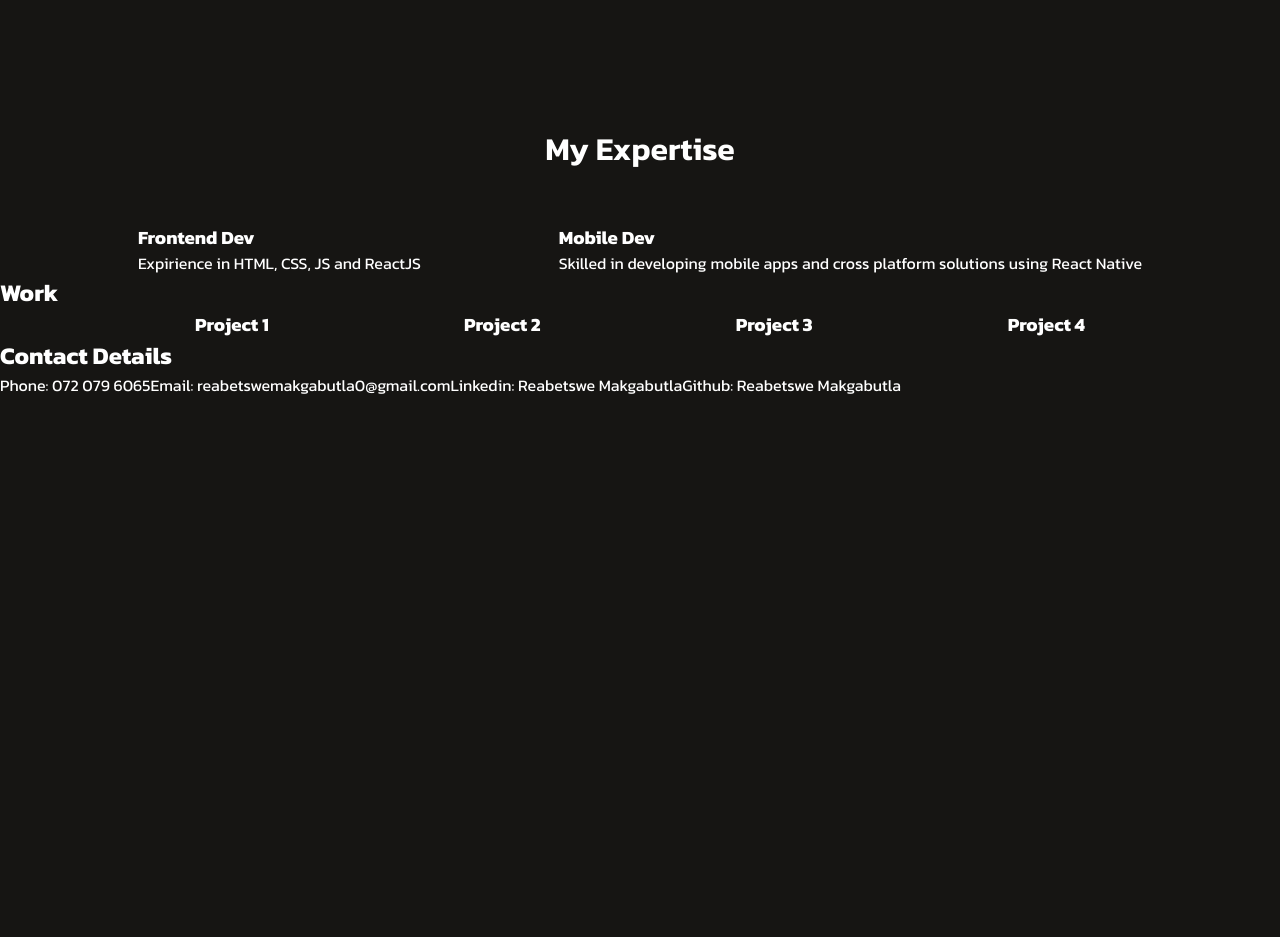
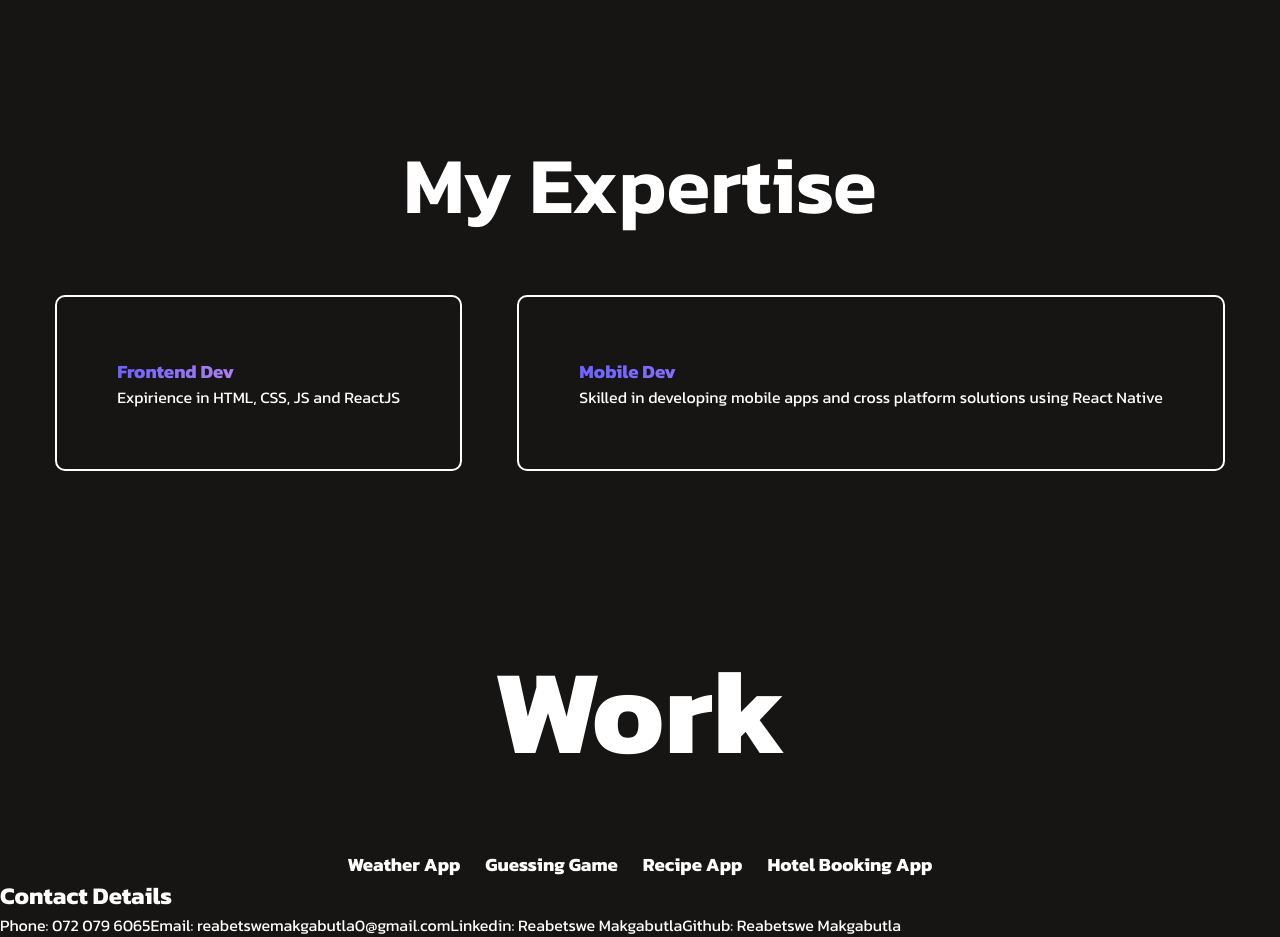
Before and after one commit to ReaDaCoder/professional-portfolio-website, a React (Vite) app: page / in a window 1280 px wide. Shown: the part 1140-2077 px from the top of the page. Before the commit the page ends 1537 px from the top, so only its background shows below. Built offline with nearby package versions, Linux system fonts and the light colour scheme.

Commit message:
added css for expertise component

```diff
--- a/package.json
+++ b/package.json
@@ -12,7 +12,8 @@
   "dependencies": {
     "react": "^18.3.1",
     "react-anchor-link-smooth-scroll": "^1.0.12",
-    "react-dom": "^18.3.1"
+    "react-dom": "^18.3.1",
+    "react-icons": "^5.4.0"
   },
   "devDependencies": {
     "@eslint/js": "^9.17.0",
--- a/public/Components/About.jsx
+++ b/public/Components/About.jsx
@@ -30,10 +30,10 @@ export default function About() {
           building impactful digital skills.</p>
           </div>
           <div className="about-skills">
-            <div className="skill"><p>HTML & CSS</p><hr style={{width:"50%"}}/></div>
-            <div className="skill"><p>JavaScript</p><hr style={{width:"70%"}}/></div>
-            <div className="skill"><p>React JS</p><hr style={{width:"60%"}}/></div>
-            <div className="skill"><p>React Native</p><hr style={{width:"60%"}}/></div>
+            <div className="skill"><p>HTML & CSS</p><hr style={{width:"80%"}}/></div>
+            <div className="skill"><p>JavaScript</p><hr style={{width:"60%"}}/></div>
+            <div className="skill"><p>React JS</p><hr style={{width:"65%"}}/></div>
+            <div className="skill"><p>React Native</p><hr style={{width:"40%"}}/></div>
             <div className="skill"><p>Mongo DB</p><hr style={{width:"50%"}}/></div>
           </div>
         </div>
--- a/public/Components/Expertise.jsx
+++ b/public/Components/Expertise.jsx
@@ -7,13 +7,13 @@ export default function Expertise(){
         <h1 className="expertise-heading">My Expertise</h1>
         <div className="wrapper">
             <div className="one">
-                <h3>Frontend Dev</h3>
+                <h3 className="expertise-sub">Frontend Dev</h3>
                 <p>
                     Expirience in HTML, CSS, JS and ReactJS
                 </p>
             </div>
             <div className="two">
-                <h3>Mobile Dev</h3>
+                <h3 className="expertise-sub">Mobile Dev</h3>
                 <p>Skilled in developing mobile apps and cross platform solutions using React Native</p>
             </div>
             </div>
--- a/public/Components/Work.jsx
+++ b/public/Components/Work.jsx
@@ -3,26 +3,28 @@ import React from 'react';
 export default function Work(){
     return(
         <>
-        <h2>Work</h2>
-        <div className="wrapper">
-            <div className="one">
-                <h3>Project 1</h3>
+        <div className="mywork-title">
+            <h2>Work</h2>
+        </div>
+        <div className="work-container">
+            <div className="work-one">
+                <h3>Weather App</h3>
                 <p>
 
                 </p>
             </div>
-            <div className="two">
-                <h3>Project 2</h3>
+            <div className="work">
+                <h3>Guessing Game</h3>
                 <p></p>
             </div>
-            <div className="one">
-                <h3>Project 3</h3>
+            <div className="work">
+                <h3>Recipe App</h3>
                 <p>
 
                 </p>
             </div>
-            <div className="two">
-                <h3>Project 4</h3>
+            <div className="work">
+                <h3>Hotel Booking App</h3>
                 <p></p>
             </div>
             </div>
--- a/src/App.css
+++ b/src/App.css
@@ -114,11 +114,33 @@ img {
   font-size: 25px;
   font-weight: 500;
 }
-.wrapper {
+.wrapper{
   display: flex;
   justify-content: space-evenly;
   align-items: center;
 }
+ .one, .two{
+  border-radius: 10px;
+  border: 2px solid white;
+  padding:60px;
+  transition: 0.4s;
+  cursor:pointer;
+}
+
+.one:hover, .two:hover {
+  border:2px solid #F8A4D8;
+  background: linear-gradient(45deg,#D17EB9 10%, #5449CC);
+  transform: scale(1.05);
+  transition: 0.4s;
+}
+
+.expertise-sub{
+  background: linear-gradient(270deg,#F8A4D8 10%, #6c63FF 100%);
+  background-clip: text;
+  -webkit-background-clip: text;
+  -webkit-text-fill-color: transparent;
+}
+
 .about-box {
   display: flex;
   justify-content: center;
@@ -173,14 +195,27 @@ flex-direction: column;
   background: linear-gradient(264deg,#F8A4D8 -5.09%,#6c63FF 106.28% );
 }
 
+.skill:hover{
+  transform: scale(1.05);
+  transition: 0.3s;
+}
+
 .one .two {
   border: #131a24;
 }
-.expertise-heading {
+.expertise-heading,  .mywork-title{
   text-align: center;
   font-family: "Kanit", serif;
+  font-size: 80px;
   font-weight: 600;
   color: white;
+  padding: 0px 30px;
   margin-top: 150px;
   margin-bottom: 50px;
 }
+
+.work-container{
+  display: flex;
+  justify-content: center;
+  gap: 25px;
+}
```
Also changed, not shown: 1 other file (tests, documents, lock files or other folders).
